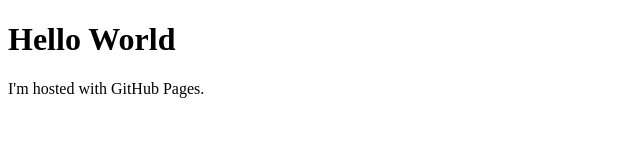
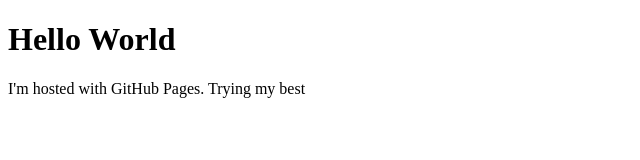
Before and after one commit to darbyshepard/developwithdarby.github.io, a plain HTML site: page index.html in a window 1280 px wide. Shown: the whole page, without its empty margins (0-640 px from the left). Drawn offline with Linux system fonts and the light colour scheme.

Commit message:
Initial push

```diff
--- a/index.html
+++ b/index.html
@@ -2,6 +2,6 @@
 <html>
 <body>
 <h1>Hello World</h1>
-<p>I'm hosted with GitHub Pages.</p>
+<p>I'm hosted with GitHub Pages. Trying my best</p>
 </body>
 </html>
```
